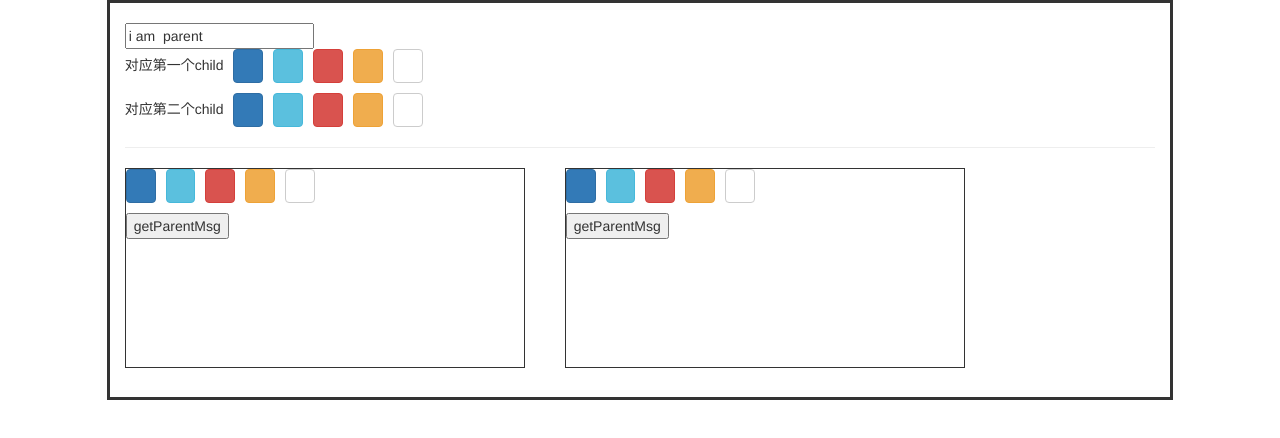
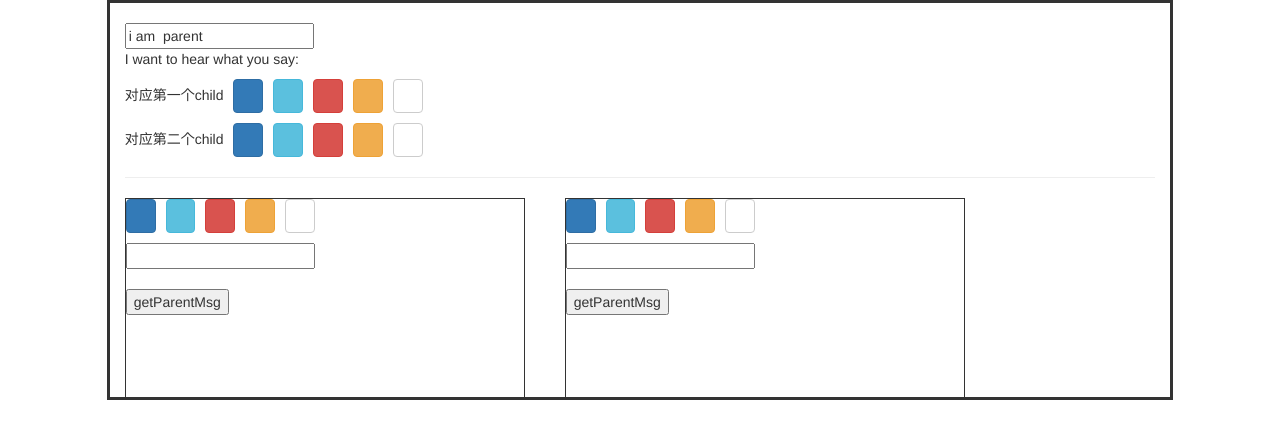
Before and after one commit to congFly/vueDemo, a Vue app: page / in a window 1280 px wide. Shown: the top 438 px of the page. Built offline with nearby package versions, Linux system fonts and the light colour scheme.

Commit message:
多次点击换颜色

```diff
--- a/src/components/child.vue
+++ b/src/components/child.vue
@@ -1,12 +1,16 @@
 <template>
   <div class="child">
     <ul class="list-inline">
-      <li><a href="#" class="btn btn-primary" @click="changeColor">&nbsp;</a></li>
-      <li><a href=" #" class="btn btn-info" @click="changeColor">&nbsp;</a></li>
-      <li><a href="#" class="btn btn-danger" @click="changeColor">&nbsp;</a></li>
-      <li><a href="#" class="btn btn-warning" @click="changeColor">&nbsp;</a></li>
-      <li><a href="#" class="btn btn-default" @click="changeColor">&nbsp;</a></li>
+      <li><a href="#" class="btn btn-primary" @click="changeColor1">&nbsp;</a></li>
+      <li><a href=" #" class="btn btn-info" @click="changeColor2">&nbsp;</a></li>
+      <li><a href="#" class="btn btn-danger" @click="changeColor3">&nbsp;</a></li>
+      <li><a href="#" class="btn btn-warning" @click="changeColor4">&nbsp;</a></li>
+      <li><a href="#" class="btn btn-default" @click="changeColor5">&nbsp;</a></li>
     </ul>
+    <!--<button class="child_1" @click="tellToParent">tellMyDad</button>-->
+    <input class="input" v-model="childSaySomething" @keyup.enter="tellToParent">
+    <br>
+    <br>
     <button @click="getParent">getParentMsg</button>
   </div>
 </template>
@@ -22,20 +26,39 @@
 </style>
 <script>
   export default{
-    /*props: ['activeColor', 'activeColor1','parentMsg'],*/
-    props: ['parentMsg'],
+    props: [/*'activeColor', 'activeColor1',*/'parentMsg'],
     data(){
       return {
-        childColor: 'yellow',
+        childColor1: '#337ab7',
+        childColor2: '#5bc0de',
+        childColor3: '#d9534f',
+        childColor4: '#f0ad4e',
+        childColor5: '#ddd',
+        childSaySomething: ''
       }
     },
     methods: {
-      changeColor: function () {
-        console.log(this.childColor);
-        this.$emit('change', this.childColor);
+      changeColor1: function () {
+        this.$emit('change', this.childColor1);
+      },
+      changeColor2: function () {
+        this.$emit('change', this.childColor2);
+      },
+      changeColor3: function () {
+        this.$emit('change', this.childColor3);
+      },
+      changeColor4: function () {
+        this.$emit('change', this.childColor4);
+      },
+      changeColor5: function () {
+        this.$emit('change', this.childColor5);
       },
       getParent: function () {
         console.log(this.parentMsg)
+      },
+      tellToParent: function (childSaySomething) {
+          console.log('fcc')
+        this.$emit('listenChild', childSaySomething);
       }
     }
   }
--- a/src/components/parent.vue
+++ b/src/components/parent.vue
@@ -3,22 +3,23 @@
     <br/>
   <!--  <p v-model="parentMsg">{{parentMsg}}</p>-->
     <input v-model="parentMsg">
+    <p >I want to hear what you say:</p>
     <ul class="list-inline">
       <li>对应第一个child</li>
-      <li @click="changeChild1Color"><a href="#" class="btn btn-primary">&nbsp;</a>
+      <li @click="changeChild1Color1"><a href="#" class="btn btn-primary">&nbsp;</a>
       </li>
-      <li @click="changeChild1Color"><a href="#" class="btn btn-info">&nbsp;</a></li>
-      <li @click="changeChild1Color"><a href="#" class="btn btn-danger">&nbsp;</a></li>
-      <li @click="changeChild1Color"><a href="#" class="btn btn-warning">&nbsp;</a></li>
-      <li @click="changeChild1Color"><a href="#" class="btn btn-default">&nbsp;</a></li>
+      <li @click="changeChild1Color2"><a href="#" class="btn btn-info">&nbsp;</a></li>
+      <li @click="changeChild1Color3"><a href="#" class="btn btn-danger">&nbsp;</a></li>
+      <li @click="changeChild1Color4"><a href="#" class="btn btn-warning">&nbsp;</a></li>
+      <li @click="changeChild1Color5"><a href="#" class="btn btn-default">&nbsp;</a></li>
     </ul>
     <ul class="list-inline">
-      <li @click="changeChild2Color">对应第二个child</li>
-      <li @click="changeChild2Color"><a href="#" class="btn btn-primary">&nbsp;</a></li>
-      <li @click="changeChild2Color"><a href="#" class="btn btn-info">&nbsp;</a></li>
-      <li @click="changeChild2Color"><a href="#" class="btn btn-danger">&nbsp;</a></li>
-      <li @click="changeChild2Color"><a href="#" class="btn btn-warning">&nbsp;</a></li>
-      <li @click="changeChild2Color"><a href="#" class="btn btn-default">&nbsp;</a></li>
+      <li>对应第二个child</li>
+      <li @click="changeChild2Color1"><a href="#" class="btn btn-primary">&nbsp;</a></li>
+      <li @click="changeChild2Color2"><a href="#" class="btn btn-info">&nbsp;</a></li>
+      <li @click="changeChild2Color3"><a href="#" class="btn btn-danger">&nbsp;</a></li>
+      <li @click="changeChild2Color4"><a href="#" class="btn btn-warning">&nbsp;</a></li>
+      <li @click="changeChild2Color5"><a href="#" class="btn btn-default">&nbsp;</a></li>
     </ul>
     <hr/>
     <child class="child1" :style="{background:activeColor}" v-on:change="changeParentColor" :parentMsg="parentMsg"></child>
@@ -44,11 +45,37 @@
       }
     },
     methods: {
-      changeChild1Color(){
-        this.activeColor = 'green';
+      changeChild1Color1(){
+        this.activeColor = '#337ab7';
       },
-      changeChild2Color(){
-        this.activeColor1 = 'grey'
+      changeChild1Color2(){
+        this.activeColor = '#5bc0de';
+      },
+      changeChild1Color3(){
+        this.activeColor = '#d9534f';
+      },
+      changeChild1Color4(){
+        this.activeColor = '#f0ad4e';
+      },
+      changeChild1Color5(){
+        this.activeColor = '#ddd';
+      },
+
+
+      changeChild2Color1(){
+        this.activeColor1 = '#337ab7';
+      },
+      changeChild2Color2(){
+        this.activeColor1 = '#5bc0de';
+      },
+      changeChild2Color3(){
+        this.activeColor1 = '#d9534f';
+      },
+      changeChild2Color4(){
+        this.activeColor1 = '#f0ad4e';
+      },
+      changeChild2Color5(){
+        this.activeColor1 = '#ddd';
       },
       changeParentColor(childColor){
         this.parentColor = childColor;
```
